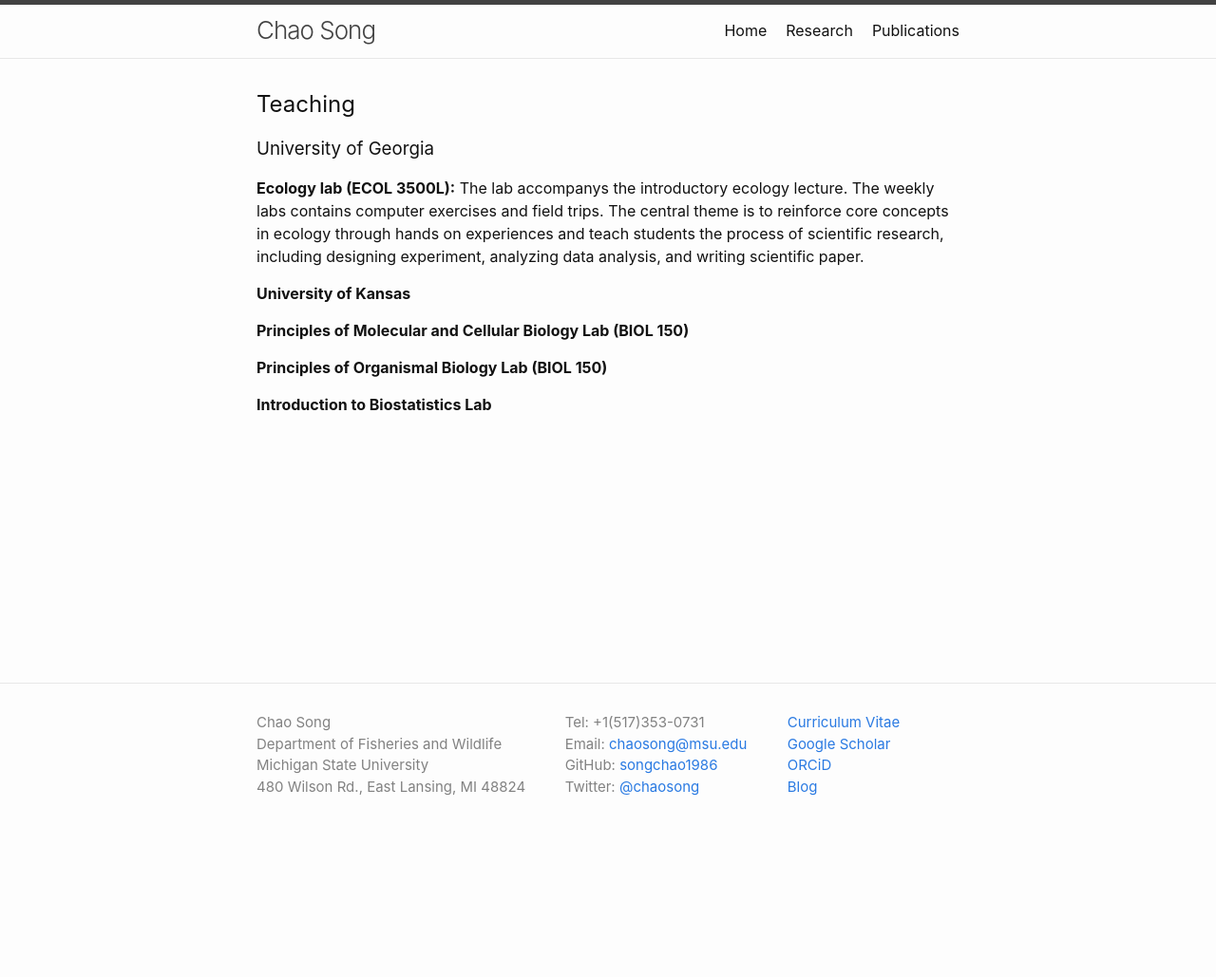
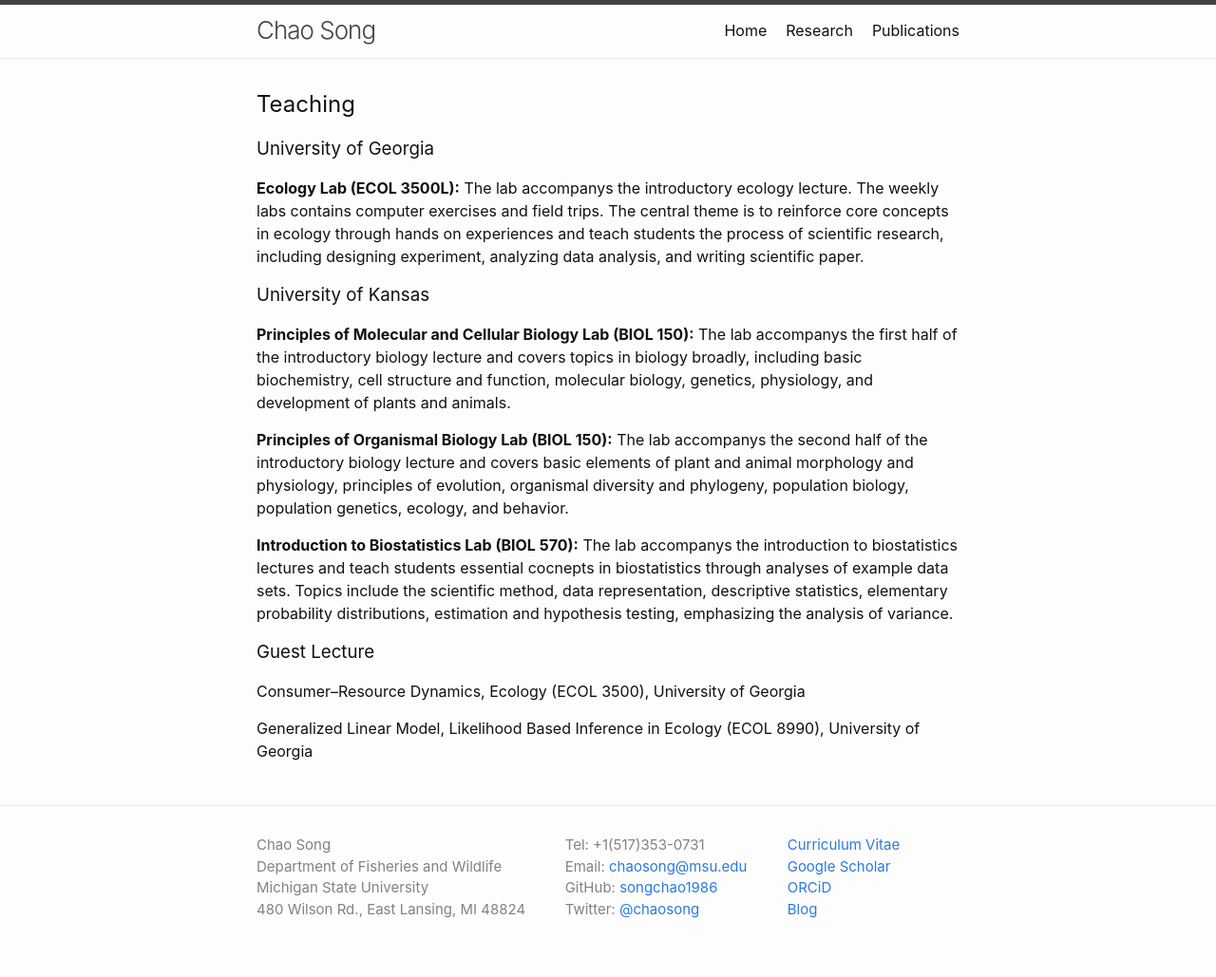
Before and after one commit to songchao1986/songchao1986.github.io, a Jekyll site: the page built from teaching.md, in a window 1280 px wide. Shown: the whole page at 95% size. Built offline with Jekyll 4.4.1, drawn with Linux system fonts in a browser that asks for light colours; before the commit the page ends 900 px from its top, so only the background shows below that.

Commit message:
Update teaching.md

```diff
--- a/teaching.md
+++ b/teaching.md
@@ -7,12 +7,18 @@ permalink: /teaching/
 ## Teaching
 ### University of Georgia
 
-**Ecology lab (ECOL 3500L):** The lab accompanys the introductory ecology lecture. The weekly labs contains computer exercises and field trips. The central theme is to reinforce core concepts in ecology through hands on experiences and teach students the process of scientific research, including designing experiment, analyzing data analysis, and writing scientific paper.
+**Ecology Lab (ECOL 3500L):** The lab accompanys the introductory ecology lecture. The weekly labs contains computer exercises and field trips. The central theme is to reinforce core concepts in ecology through hands on experiences and teach students the process of scientific research, including designing experiment, analyzing data analysis, and writing scientific paper.
 
-**University of Kansas**
+### University of Kansas
 
-**Principles of Molecular and Cellular Biology Lab (BIOL 150)**
+**Principles of Molecular and Cellular Biology Lab (BIOL 150):** The lab accompanys the first half of the introductory biology lecture and covers topics in biology broadly, including basic biochemistry, cell structure and function, molecular biology, genetics, physiology, and development of plants and animals.
 
-**Principles of Organismal Biology Lab (BIOL 150)**
+**Principles of Organismal Biology Lab (BIOL 150):** The lab accompanys the second half of the introductory biology lecture and covers basic elements of plant and animal morphology and physiology, principles of evolution, organismal diversity and phylogeny, population biology, population genetics, ecology, and behavior.
 
-**Introduction to Biostatistics Lab**
+**Introduction to Biostatistics Lab (BIOL 570):** The lab accompanys the introduction to biostatistics lectures and teach students essential cocnepts in biostatistics through analyses of example data sets. Topics include the scientific method, data representation, descriptive statistics, elementary probability distributions, estimation and hypothesis testing, emphasizing the analysis of variance.
+
+### Guest Lecture
+
+Consumer–Resource Dynamics, Ecology (ECOL 3500), University of Georgia
+
+Generalized Linear Model, Likelihood Based Inference in Ecology (ECOL 8990), University of Georgia
```
